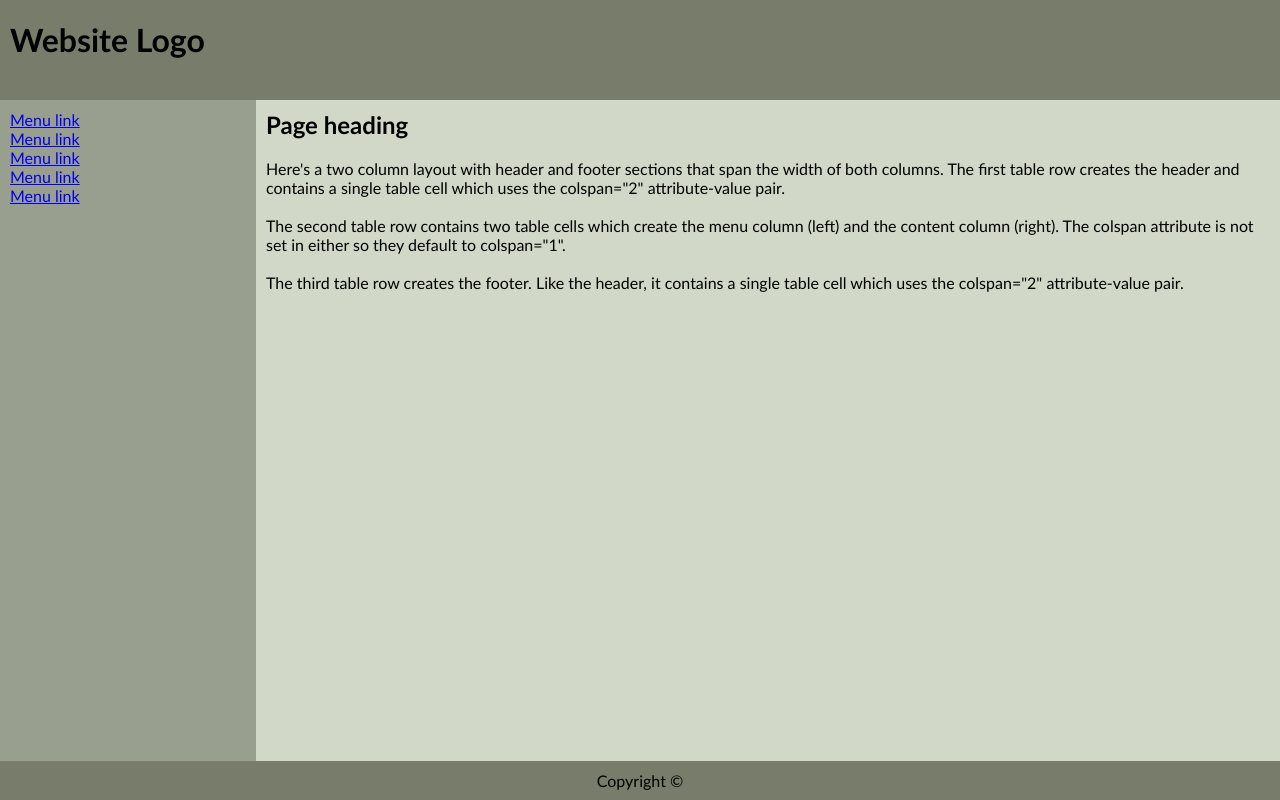
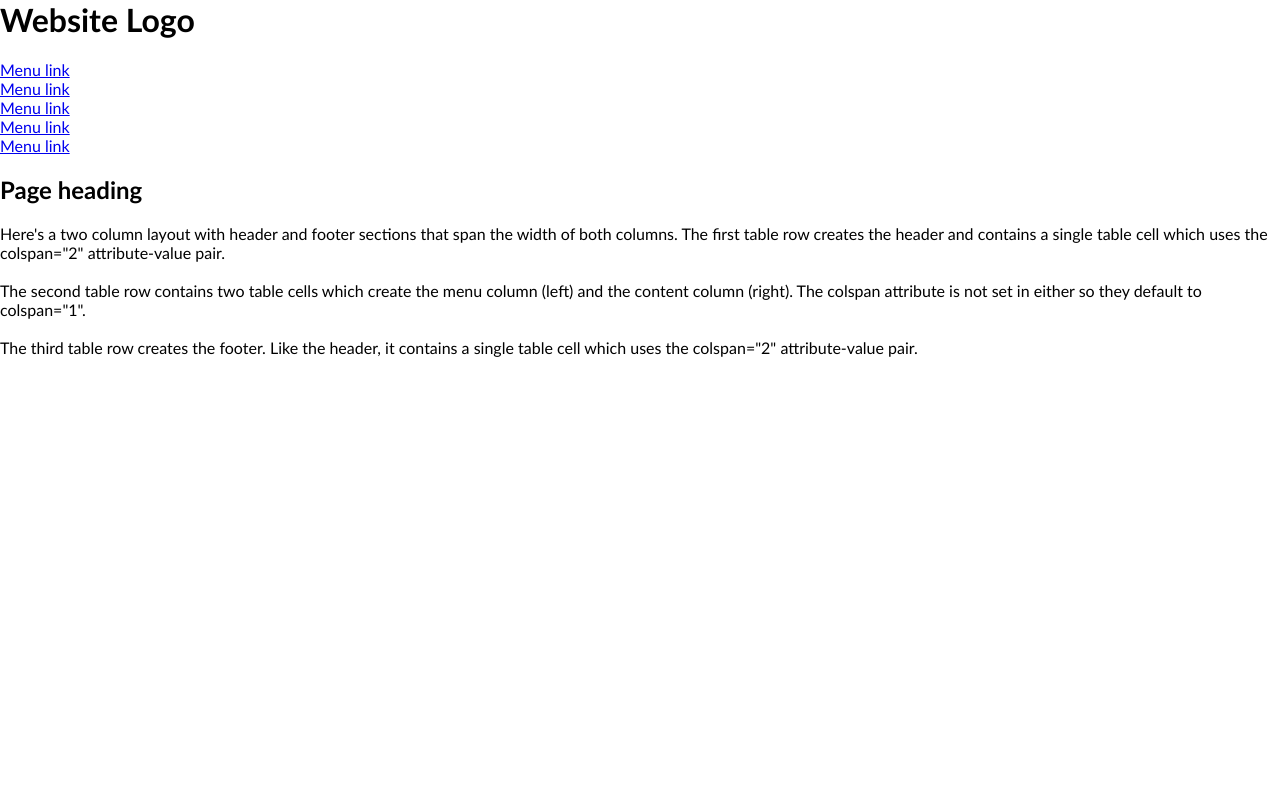
Before and after one commit to BillyBenn/flexBox, a plain HTML site: page index.html in a window 1280 px wide. Drawn offline with Linux system fonts and the light colour scheme.

Commit message:
Update index.html

```diff
--- a/index.html
+++ b/index.html
@@ -10,24 +10,22 @@
 
 <body style="margin: 0px; padding: 0px; font-family: 'Trebuchet MS',verdana;">
 
-<table width="100%" style="height: 100%;" cellpadding="10" cellspacing="0" border="0">
-<tr>
+
 
 <!-- ============ HEADER SECTION ============== -->
-<td colspan="2" style="height: 100px;" bgcolor="#777d6a"><h1 href="logo">Website Logo</h1></td></tr>
+<h1 href="logo">Website Logo</h1>
 
-<tr>
+
 <!-- ============ LEFT COLUMN (MENU) ============== -->
-<td width="20%" valign="top" bgcolor="#999f8e">
 <a href="link">Menu link</a><br>
 <a href="link">Menu link</a><br>
 <a href="link">Menu link</a><br>
 <a href="link">Menu link</a><br>
 <a href="link">Menu link</a>
-</td>
+
 
 <!-- ============ RIGHT COLUMN (CONTENT) ============== -->
-<td width="80%" valign="top" bgcolor="#d2d8c7">
+
 
 <h2>Page heading</h2>
 
@@ -37,11 +35,10 @@ Here's a two column layout with header and footer sections that span the width o
 The second table row contains two table cells which create the menu column (left) and the content column (right). The colspan attribute is not set in either so they default to colspan="1".<br>
 <br>
 
-The third table row creates the footer. Like the header, it contains a single table cell which uses the colspan="2" attribute-value pair.</td></tr>
+The third table row creates the footer. Like the header, it contains a single table cell which uses the colspan="2" attribute-value pair.
+<!-- ============ FOOTER SECTION ============== -->
 
-<!-- ============ FOOTER SECTION ============== -->
-<tr><td colspan="2" align="center" height="20" bgcolor="#777d6a">Copyright ©</td></tr>
-</table>
+
 </body>
 
 <html>
```
